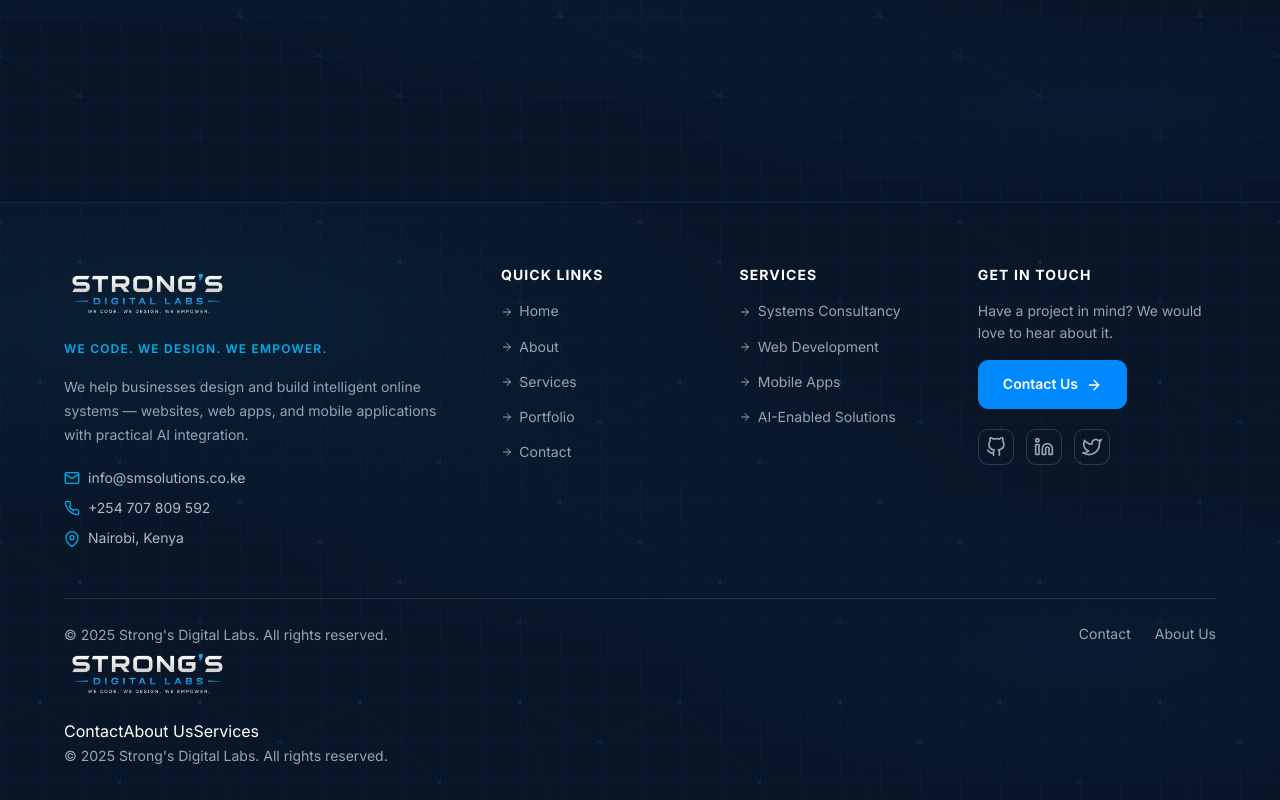
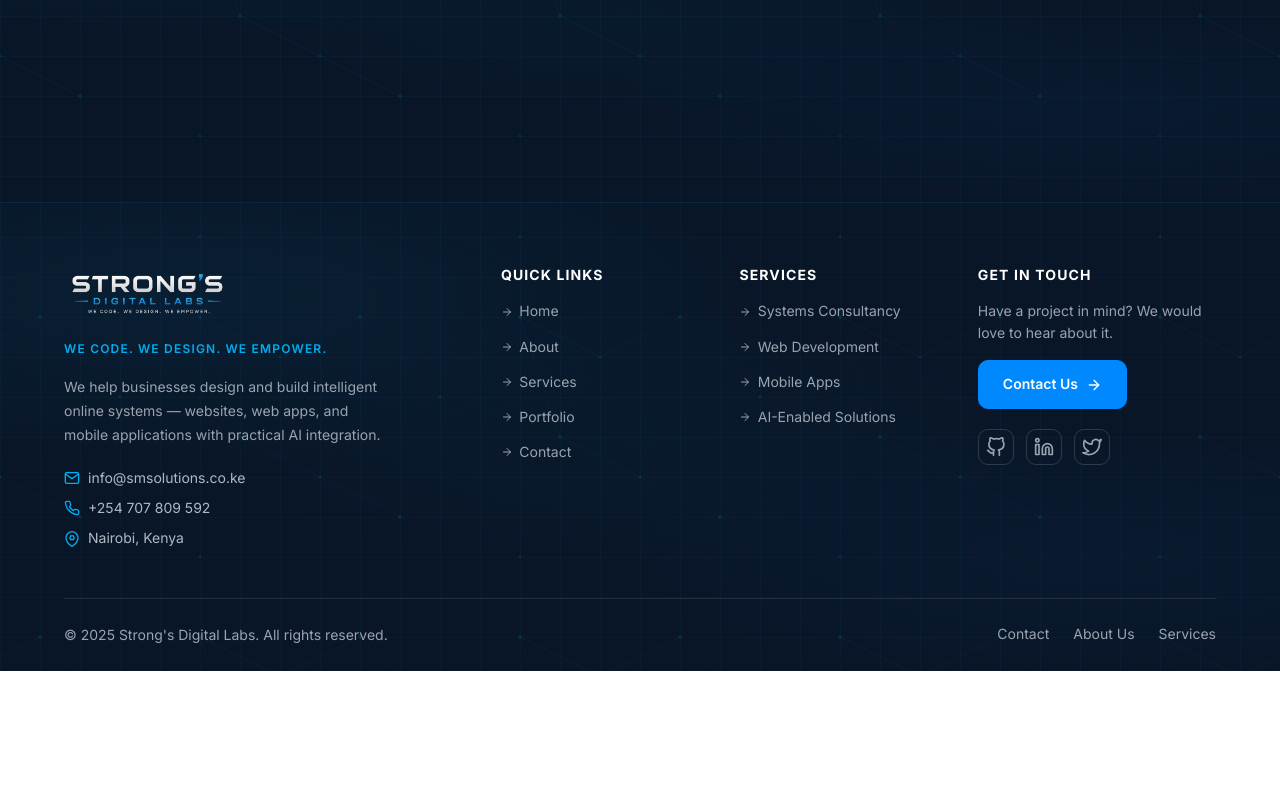
Before and after one commit to Muhoti/smsolutions_admin, a React (Create React App) app: page / in a window 1280 px wide. Shown: the part 3746-4546 px from the top of the page. After the commit the page ends 4417 px from the top, so only its background shows below. Built offline with nearby package versions, Linux system fonts and the light colour scheme; no server answers.

Commit message:
Refactor Footer component styles for improved layout and responsiveness. Adjust padding, margins, and flex properties for better alignment and spacing. Update media queries for enhanced mobile display and remove unused mobile footer code for cleaner structure.

```diff
--- a/src/components/Footer.css
+++ b/src/components/Footer.css
@@ -1,6 +1,6 @@
 .footer {
   color: var(--footer-text);
-  padding: var(--spacing-16) 0 var(--spacing-8);
+  padding: var(--spacing-16) 0 var(--spacing-6);
 }
 
 .footer:not(.ai-surface) {
@@ -12,11 +12,25 @@
   border-top: 1px solid rgba(0, 174, 239, 0.12);
 }
 
+.footer .container {
+  display: flex;
+  flex-direction: column;
+  gap: var(--spacing-10);
+}
+
 .footer-content {
   display: grid;
   grid-template-columns: 2fr 1fr 1fr 1.2fr;
   gap: var(--spacing-10);
-  margin-bottom: var(--spacing-10);
+  align-items: start;
+}
+
+.footer-section {
+  min-width: 0;
+}
+
+.footer-section--brand {
+  padding-right: var(--spacing-6);
 }
 
 .footer-logo-img {
@@ -39,6 +53,7 @@
   color: var(--footer-muted);
   line-height: 1.7;
   margin-bottom: var(--spacing-5);
+  max-width: 36ch;
 }
 
 .footer-contact .contact-item {
@@ -51,6 +66,7 @@
 }
 
 .footer-contact .contact-item svg {
+  flex-shrink: 0;
   color: var(--brand-blue-bright);
 }
 
@@ -68,6 +84,8 @@
   display: flex;
   flex-direction: column;
   gap: 0.6rem;
+  margin: 0;
+  padding: 0;
 }
 
 .footer-link {
@@ -94,6 +112,7 @@
   font-size: var(--font-size-sm);
   color: var(--footer-muted);
   line-height: 1.6;
+  margin: 0;
 }
 
 .social-links {
@@ -122,23 +141,26 @@
 .footer-bottom {
   border-top: 1px solid rgba(255, 255, 255, 0.1);
   padding-top: var(--spacing-6);
+  margin-top: 0;
 }
 
 .footer-bottom-content {
   display: flex;
   align-items: center;
   justify-content: space-between;
-  flex-wrap: wrap;
-  gap: var(--spacing-4);
+  gap: var(--spacing-6);
 }
 
 .copyright {
   font-size: var(--font-size-sm);
   color: var(--footer-muted);
+  margin: 0;
 }
 
 .footer-bottom-links {
   display: flex;
+  align-items: center;
+  flex-wrap: wrap;
   gap: var(--spacing-6);
 }
 
@@ -147,20 +169,52 @@
   color: var(--footer-muted);
   text-decoration: none;
   transition: color var(--transition);
+  white-space: nowrap;
 }
 
 .footer-bottom-link:hover {
   color: var(--footer-text);
 }
 
-@media (max-width: 900px) {
+@media (max-width: 1024px) {
   .footer-content {
-    grid-template-columns: 1fr 1fr;
+    grid-template-columns: 1.5fr 1fr 1fr;
+    gap: var(--spacing-8);
+  }
+
+  .footer-section--brand {
+    grid-column: 1 / -1;
+    padding-right: 0;
+  }
+
+  .footer-description {
+    max-width: 60ch;
   }
 }
 
-@media (max-width: 640px) {
+@media (max-width: 768px) {
+  .footer-content {
+    grid-template-columns: 1fr 1fr;
+    gap: var(--spacing-8);
+  }
+
+  .footer-section--brand {
+    grid-column: 1 / -1;
+  }
+}
+
+@media (max-width: 540px) {
+  .footer {
+    padding-top: var(--spacing-12);
+  }
+
   .footer-content {
     grid-template-columns: 1fr;
   }
+
+  .footer-bottom-content {
+    flex-direction: column;
+    align-items: flex-start;
+    gap: var(--spacing-4);
+  }
 }
--- a/src/components/Footer.jsx
+++ b/src/components/Footer.jsx
@@ -27,7 +27,7 @@ const Footer = () => {
     <footer className="footer ai-surface">
       <div className="container">
         <div className="footer-content">
-          <div className="footer-section">
+          <div className="footer-section footer-section--brand">
             <div className="footer-logo">
               <img
                 src={ASSETS.logoNavbar}
@@ -51,7 +51,8 @@ const Footer = () => {
               </div>
               <div className="contact-item">
                 <FiMapPin size={16} />
-                <span>{CONTACT.location}</span>              </div>
+                <span>{CONTACT.location}</span>
+              </div>
             </div>
           </div>
 
@@ -91,7 +92,8 @@ const Footer = () => {
             <Button to="/contact" variant="primary" style={{ marginTop: '1rem' }}>
               Contact Us
               <FiArrowRight size={16} />
-            </Button>            <div className="social-links">
+            </Button>
+            <div className="social-links">
               {socialLinks.map((social) => (
                 <a
                   key={social.name}
@@ -116,26 +118,9 @@ const Footer = () => {
             <div className="footer-bottom-links">
               <Link to="/contact" className="footer-bottom-link">Contact</Link>
               <Link to="/about" className="footer-bottom-link">About Us</Link>
+              <Link to="/services" className="footer-bottom-link">Services</Link>
             </div>
           </div>
-        </div>
-
-        <div className="footer-mobile">
-          <div className="footer-logo">
-            <img
-              src={ASSETS.logoNavbar}
-              alt="Strong's Digital Labs"
-              className="footer-logo-img"
-            />
-          </div>
-          <div className="footer-mobile-links">
-            <Link to="/contact">Contact</Link>
-            <Link to="/about">About Us</Link>
-            <Link to="/services">Services</Link>
-          </div>
-          <p className="copyright">
-            © {currentYear} Strong&apos;s Digital Labs. All rights reserved.
-          </p>
         </div>
       </div>
     </footer>
--- a/src/styles/ai-background.css
+++ b/src/styles/ai-background.css
@@ -49,9 +49,7 @@
   pointer-events: none;
 }
 
-.ai-surface > .container,
-.ai-surface > .footer-content,
-.ai-surface > .footer-bottom {
+.ai-surface > .container {
   position: relative;
   z-index: 2;
 }
--- a/src/styles/responsive.css
+++ b/src/styles/responsive.css
@@ -65,8 +65,6 @@ body {
   .site-main {
     flex: 1;
   }
-
-  /* Compact mobile footer styled in mobile-ui.css */
 
   .site-main:has(.adm-app),
   .site-main:has(.admin-loading),
@@ -376,12 +374,6 @@ body {
   .portfolio-grid {
     grid-template-columns: 1fr;
   }
-
-  .footer-bottom-content {
-    flex-direction: column;
-    gap: var(--spacing-3);
-    text-align: center;
-  }
 }
 
 /* Landscape phones */
```
Also changed, not shown: src/data/contactForm.js (+37 -37 lines).
